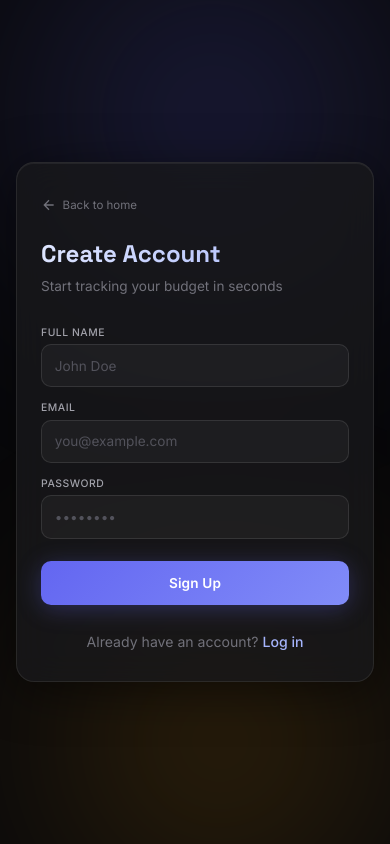
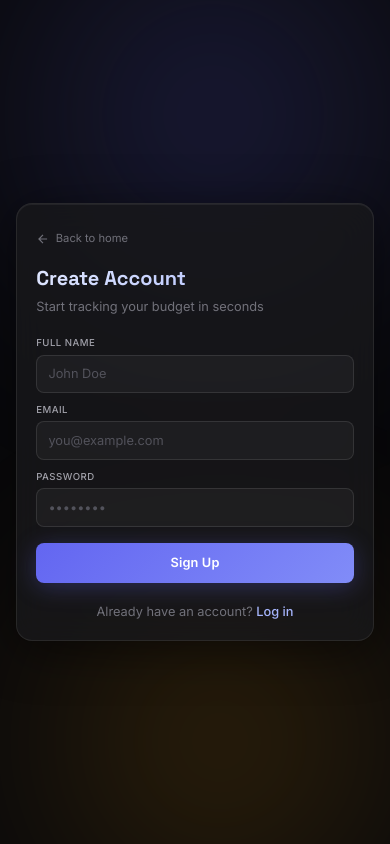
Before and after one commit to SathvikSesha/SpendWise, a React (Vite) app in the folder budget-frontend/: page /signup in a window 390 px wide. Built offline with nearby package versions, Linux system fonts and the light colour scheme; no server answers.

Commit message:
style(frontend): adjust authentication layout, padding, and responsiveness

```diff
--- a/budget-frontend/src/pages/Auth.css
+++ b/budget-frontend/src/pages/Auth.css
@@ -1,4 +1,3 @@
-
 .auth-root {
   position: relative;
   min-height: 100vh;
@@ -16,39 +15,51 @@
   position: absolute;
   border-radius: 50%;
   filter: blur(120px);
-  opacity: 0.40;
+  opacity: 0.4;
   pointer-events: none;
   will-change: transform;
 }
 .auth-blob-1 {
-  width: 440px; height: 440px;
+  width: 440px;
+  height: 440px;
   background: radial-gradient(circle, #6366f1 0%, transparent 70%);
-  top: -14%; left: -6%;
+  top: -14%;
+  left: -6%;
   animation: authDrift1 14s ease-in-out infinite alternate;
 }
 .auth-blob-2 {
-  width: 360px; height: 360px;
+  width: 360px;
+  height: 360px;
   background: radial-gradient(circle, #f59e0b 0%, transparent 70%);
-  bottom: -10%; right: -5%;
+  bottom: -10%;
+  right: -5%;
   animation: authDrift2 16s ease-in-out infinite alternate;
 }
 
-@keyframes authDrift1 { to { transform: translate(50px, 40px) scale(1.08); } }
-@keyframes authDrift2 { to { transform: translate(-40px, -30px) scale(1.06); } }
+@keyframes authDrift1 {
+  to {
+    transform: translate(50px, 40px) scale(1.08);
+  }
+}
+@keyframes authDrift2 {
+  to {
+    transform: translate(-40px, -30px) scale(1.06);
+  }
+}
 
-/* ── Card form container ── */
+/* ── Card form container (SCALED DOWN) ── */
 .auth-card {
   position: relative;
   z-index: 2;
   width: 100%;
-  max-width: 420px;
-  background: rgba(24, 24, 27, 0.80);
+  max-width: 360px; /* Reduced from 420px */
+  background: rgba(24, 24, 27, 0.8);
   border: 1px solid rgba(255, 255, 255, 0.08);
-  border-radius: 22px;
-  padding: 2.2rem 2rem 1.8rem;
+  border-radius: 18px; /* Slightly tighter border radius */
+  padding: 1.8rem 1.6rem 1.4rem; /* Tightened padding */
   backdrop-filter: blur(16px);
   box-shadow:
-    0 8px 48px rgba(0, 0, 0, 0.50),
+    0 8px 48px rgba(0, 0, 0, 0.5),
     inset 0 1px 0 rgba(255, 255, 255, 0.06);
 }
 
@@ -57,24 +68,25 @@
   display: inline-flex;
   align-items: center;
   gap: 0.35rem;
-  font-size: 0.72rem;
+  font-size: 0.7rem; /* Slightly smaller */
   color: #71717a;
   text-decoration: none;
-  margin-bottom: 1.4rem;
+  margin-bottom: 1rem; /* Reduced gap */
   transition: color 0.25s ease;
 }
 .auth-back:hover {
   color: #a5b4fc;
 }
 .auth-back svg {
-  width: 16px; height: 16px;
+  width: 14px; /* Scaled icon down */
+  height: 14px;
 }
 
 /* ── Heading ── */
 .auth-title {
   font-family: "Space Grotesk", "Inter", sans-serif;
   font-weight: 700;
-  font-size: 1.5rem;
+  font-size: 1.35rem; /* Reduced from 1.5rem */
   background: linear-gradient(135deg, #e0e7ff 0%, #c7d2fe 40%, #a5b4fc 100%);
   -webkit-background-clip: text;
   -webkit-text-fill-color: transparent;
@@ -83,20 +95,20 @@
 }
 
 .auth-subtitle {
-  font-size: 0.85rem;
+  font-size: 0.8rem; /* Reduced from 0.85rem */
   color: #71717a;
-  margin: 0 0 1.75rem;
+  margin: 0 0 1.25rem; /* Reduced gap */
 }
 
 /* ── Error message ── */
 .auth-error {
-  background: rgba(239, 68, 68, 0.10);
+  background: rgba(239, 68, 68, 0.1);
   border: 1px solid rgba(239, 68, 68, 0.25);
   color: #fca5a5;
   font-size: 0.7rem;
-  padding: 0.6rem 0.8rem;
+  padding: 0.5rem 0.6rem; /* Tighter padding */
   border-radius: 7px;
-  margin-bottom: 1rem;
+  margin-bottom: 0.8rem; /* Reduced gap */
   text-align: center;
 }
 
@@ -104,7 +116,7 @@
 .auth-form {
   display: flex;
   flex-direction: column;
-  gap: 0.8rem;
+  gap: 0.6rem; /* Reduced gap between inputs */
 }
 
 .auth-field {
@@ -114,7 +126,7 @@
 }
 
 .auth-label {
-  font-size: 0.65rem;
+  font-size: 0.6rem; /* Reduced from 0.65rem */
   font-weight: 500;
   color: #a1a1aa;
   text-transform: uppercase;
@@ -123,15 +135,17 @@
 
 .auth-input {
   width: 100%;
-  padding: 0.65rem 0.8rem;
+  padding: 0.55rem 0.7rem; /* Tighter padding */
   background: rgba(255, 255, 255, 0.04);
-  border: 1px solid rgba(255, 255, 255, 0.10);
-  border-radius: 10px;
+  border: 1px solid rgba(255, 255, 255, 0.1);
+  border-radius: 8px; /* Tighter border radius */
   color: #f4f4f5;
-  font-size: 0.85rem;
+  font-size: 0.8rem; /* Reduced from 0.85rem */
   font-family: "Inter", system-ui, sans-serif;
   outline: none;
-  transition: border-color 0.25s ease, box-shadow 0.25s ease;
+  transition:
+    border-color 0.25s ease,
+    box-shadow 0.25s ease;
   box-sizing: border-box;
 }
 .auth-input::placeholder {
@@ -145,18 +159,18 @@
 /* ── Submit button ── */
 .auth-submit {
   width: 100%;
-  padding: 0.75rem 0.9rem;
-  margin-top: 0.6rem;
+  padding: 0.65rem 0.8rem; /* Tighter padding */
+  margin-top: 0.4rem; /* Reduced gap */
   background: linear-gradient(135deg, #6366f1, #818cf8);
   color: #fff;
   border: none;
-  border-radius: 10px;
+  border-radius: 8px; /* Matched input border radius */
   font-weight: 600;
-  font-size: 0.85rem;
+  font-size: 0.8rem; /* Reduced from 0.85rem */
   font-family: "Inter", system-ui, sans-serif;
   cursor: pointer;
   transition: all 0.3s cubic-bezier(0.22, 1, 0.36, 1);
-  box-shadow: 0 4px 24px rgba(99, 102, 241, 0.30);
+  box-shadow: 0 4px 24px rgba(99, 102, 241, 0.3);
   letter-spacing: 0.01em;
 }
 .auth-submit:hover {
@@ -170,8 +184,8 @@
 /* ── Footer link ── */
 .auth-footer {
   text-align: center;
-  margin-top: 1.6rem;
-  font-size: 0.88rem;
+  margin-top: 1.2rem; /* Reduced gap */
+  font-size: 0.8rem; /* Reduced from 0.88rem */
   color: #71717a;
 }
 .auth-footer a {
@@ -190,7 +204,7 @@
   display: flex;
   align-items: center;
   gap: 1rem;
-  margin: 1rem 0 0.3rem;
+  margin: 0.8rem 0 0.2rem; /* Reduced gaps */
   color: #3f3f46;
   font-size: 0.6rem;
   text-transform: uppercase;
@@ -207,8 +221,10 @@
 /* ── Responsive ── */
 @media (max-width: 480px) {
   .auth-card {
-    padding: 2rem 1.5rem 1.8rem;
-    border-radius: 18px;
+    padding: 1.5rem 1.2rem 1.2rem; /* Scaled down for mobile */
+    border-radius: 16px;
   }
-  .auth-title { font-size: 1.5rem; }
+  .auth-title {
+    font-size: 1.25rem;
+  }
 }
```
